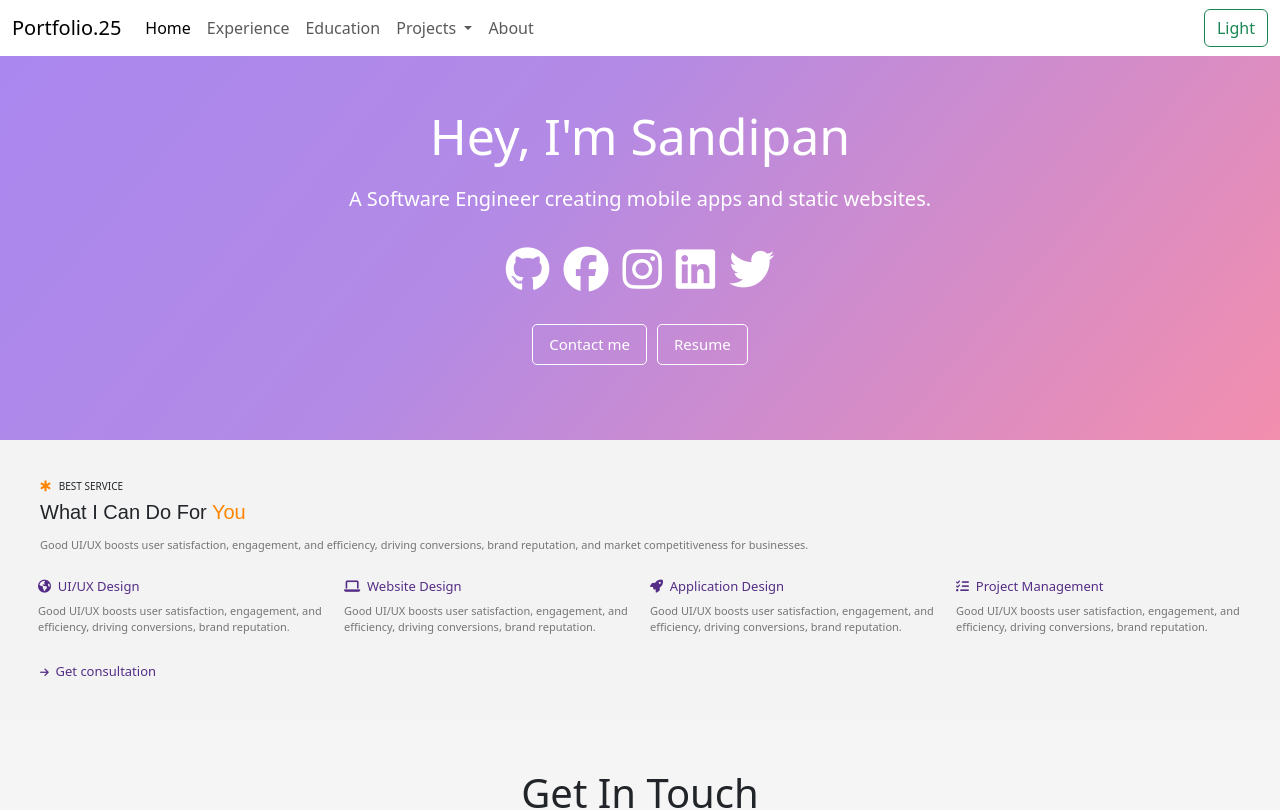
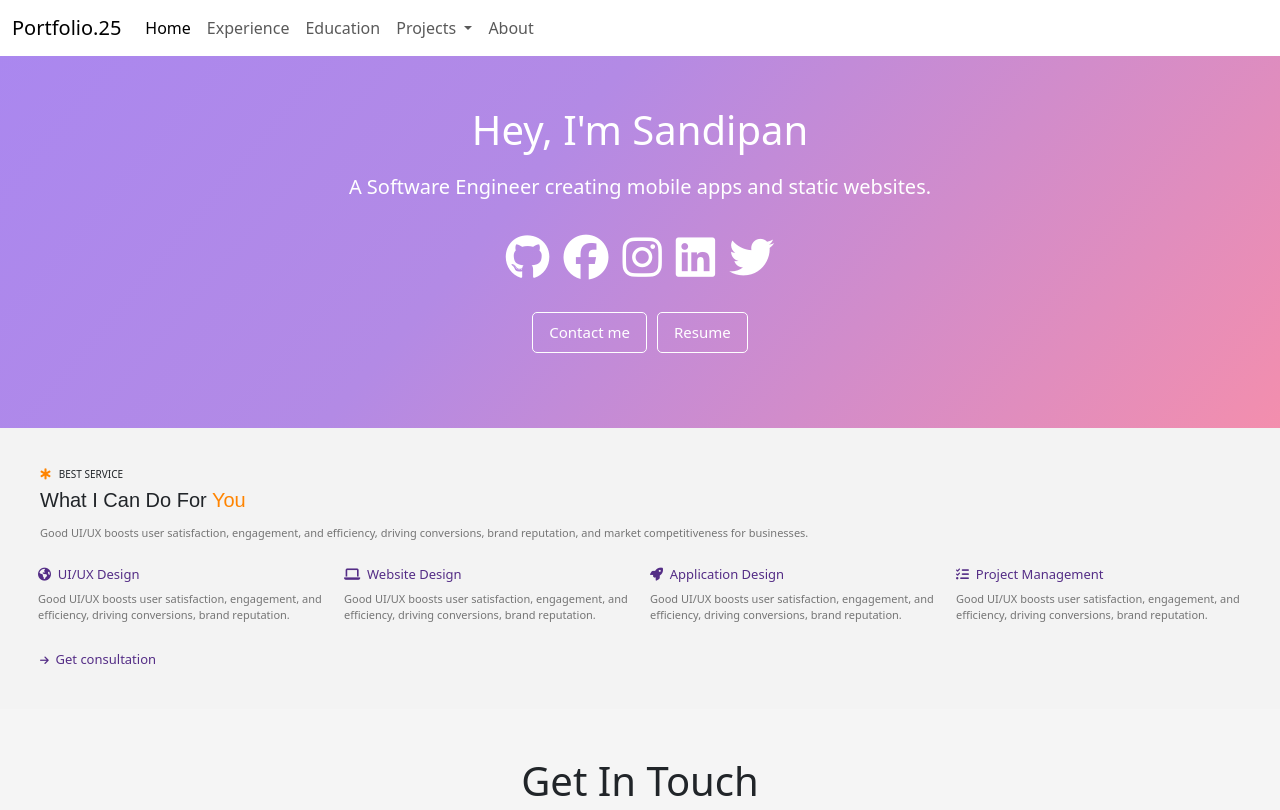
Before and after one commit to SandipanKarmakar04/portfolio, an Angular app: page /home in a window 1280 px wide. Shown: the top 810 px of the page. Built offline with nearby package versions, Linux system fonts and the light colour scheme.

Commit message:
make changes in home component

```diff
--- a/src/app/home/home.component.css
+++ b/src/app/home/home.component.css
@@ -5,7 +5,7 @@
 } */
 
 .display-1{
-    font-size: 50px;
+    font-size: 40px;
     color: white;
     font-weight: normal;
 }
--- a/src/app/navbar/navbar.component.html
+++ b/src/app/navbar/navbar.component.html
@@ -30,9 +30,9 @@
             <a class="nav-link" aria-disabled="true" routerLink="/about">About</a>
           </li>
         </ul>
-        <form class="d-flex" role="search">
+        <!-- <form class="d-flex" role="search">
           <button class="btn btn-outline-success" type="submit">Light</button>
-        </form>
+        </form> -->
       </div>
     </div>
   </nav>
```
